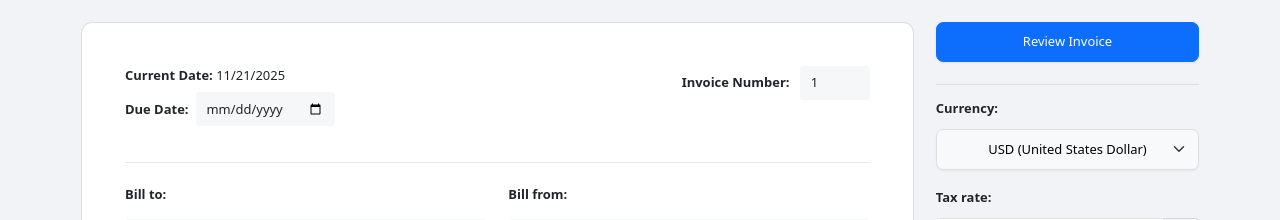
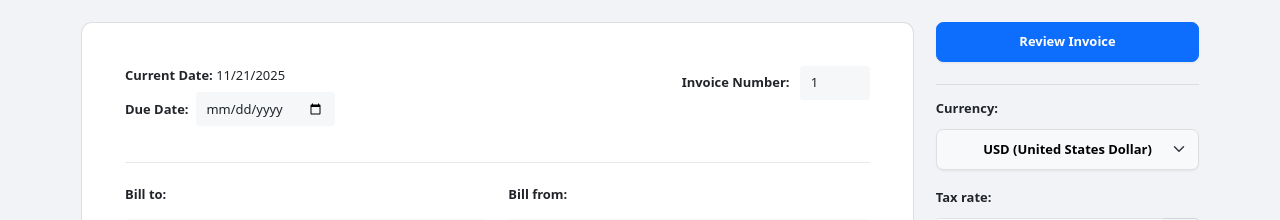
Before and after one commit to Kolossus-AI/Invoice-generator, a React (Create React App) app: page / in a window 1280 px wide. Shown: the top 220 px of the page. Built offline with nearby package versions, Linux system fonts and the light colour scheme.

Commit message:
Changed the font-weight of the button

```diff
--- a/src/App.css
+++ b/src/App.css
@@ -13,7 +13,7 @@ html,
 }
 .btn {
   font-size: 0.9rem;
-  font-weight: 500;
+  font-weight: bold;
   padding: 0.66rem;
   border-radius: 0.5rem;
   box-shadow: 0 .1rem .1rem rgba(0,0,0,.05)!important
```
